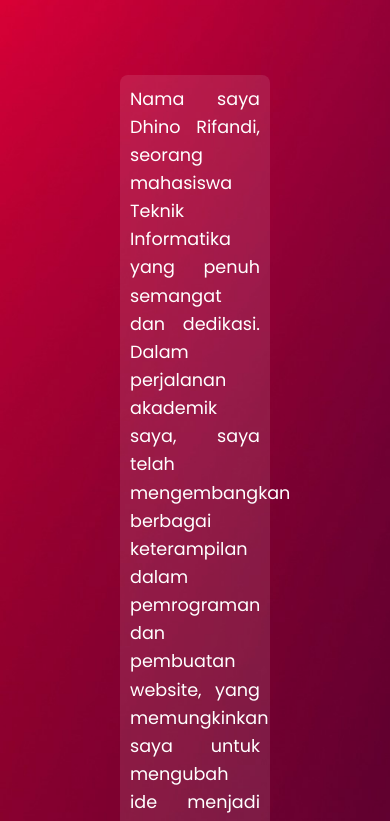
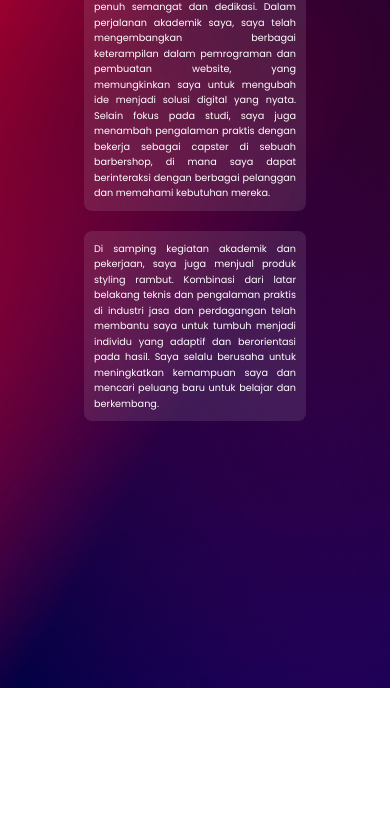
Before and after one commit to dhinorifandii/aboutme, a plain HTML site: page index.html in a window 390 px wide. Shown: the part 244-1065 px from the top of the page. After the commit the page ends 932 px from the top, so only its background shows below. Drawn offline with nearby package versions, Linux system fonts and the light colour scheme.

Commit message:
Update style.css

```diff
--- a/css/style.css
+++ b/css/style.css
@@ -74,3 +74,10 @@ p {
   font-size: 230px; /* adjust the font size to your liking */
   color: #fff; /* adjust the color to your liking */
 }
+
+/* Mobile Phone */
+@media (max-width: 450px) {
+  html {
+    font-size: 55%;
+  }
+}
```
